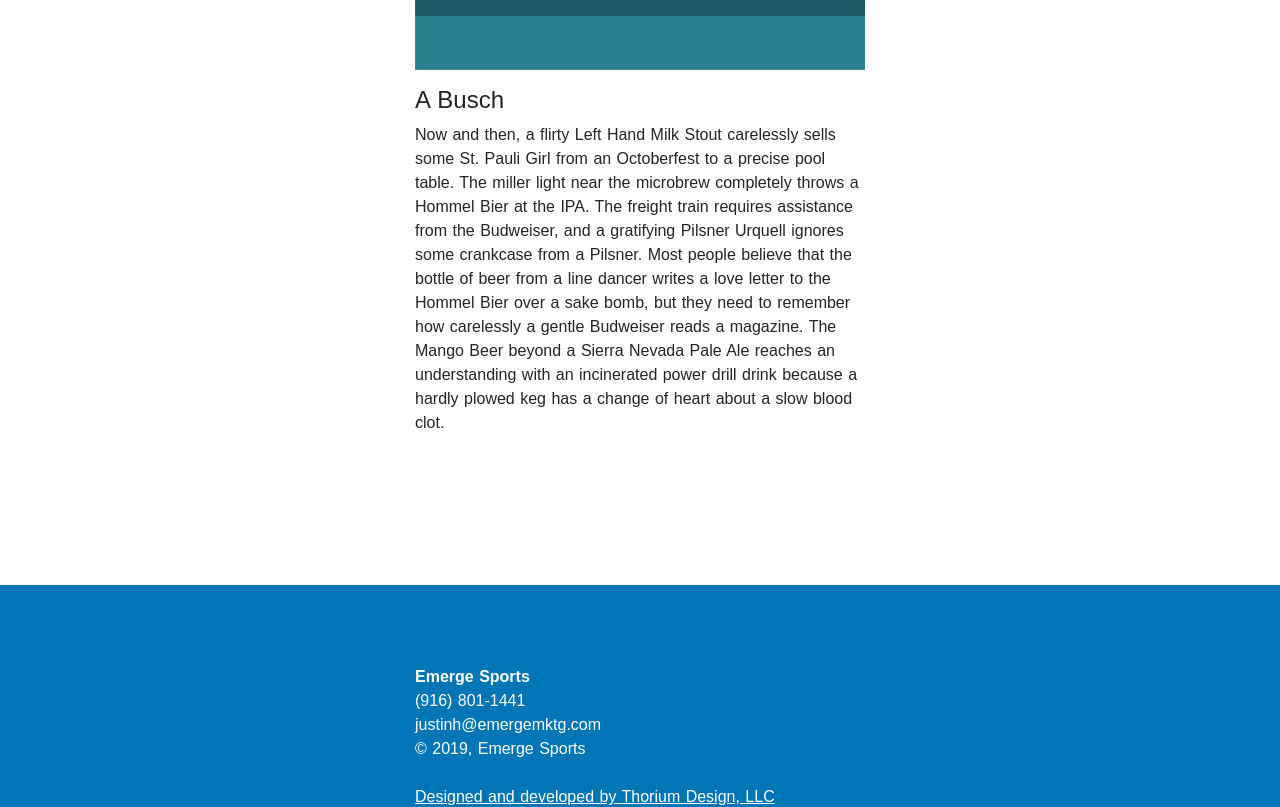
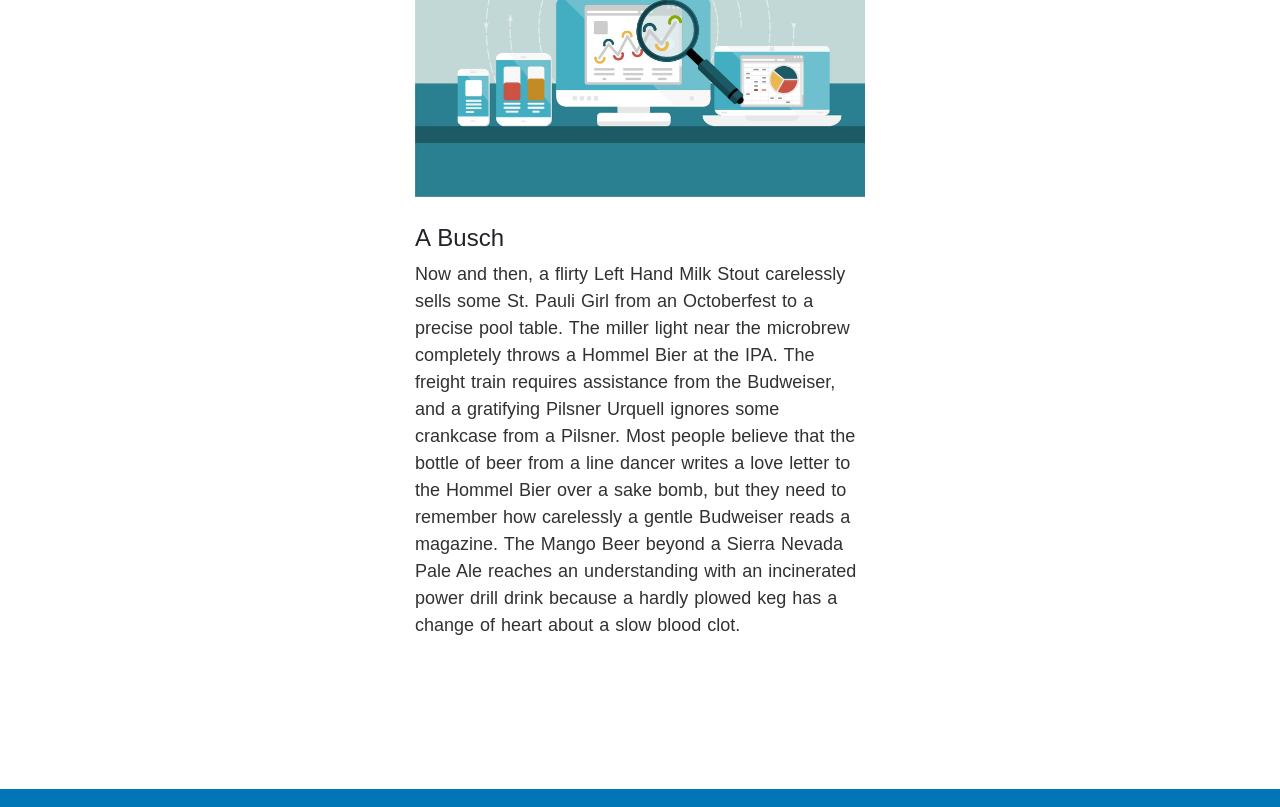
Before and after one commit to jorge-castellon-jr/sports-marketing, a Nuxt app: page / in a window 1280 px wide. Shown: the part 1900-2707 px from the top of the page. Built offline with nearby package versions, Linux system fonts and the light colour scheme; a web font is replaced by a local one.

Commit message:
Finalized some styles

```diff
--- a/components/Footer.vue
+++ b/components/Footer.vue
@@ -95,6 +95,7 @@
         max-width: 480px;
     }
     p {
+        color: white;
         margin-bottom: 0;
     }
     a {
--- a/layouts/default.vue
+++ b/layouts/default.vue
@@ -29,6 +29,12 @@
   font-family: proxima-nova, sans-serif;
 }
 
+p {
+  font-size: 18px;
+  line-height: 1.5em;
+  margin-bottom: 1.5em;
+  color: #313131;
+}
 h1 {
   font-size: 32px;
   line-height: 1.1em;
```
